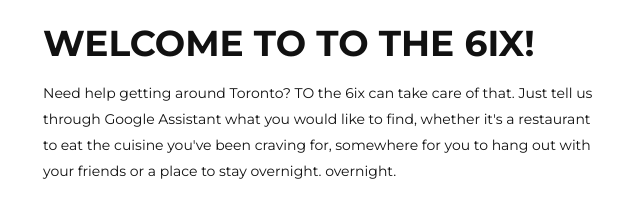
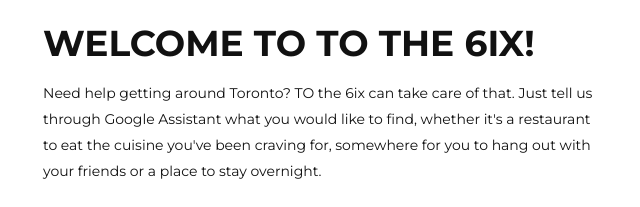
Before and after one commit to JaskomalN/TO-the-6ix, a plain HTML site: page deerhost-master/about.html in a window 1280 px wide. Shown: the part 296-503 px from the top of the page, 612-1252 px from the left. Drawn offline with Linux system fonts and the light colour scheme.

Commit message:
Update about.html

```diff
--- a/deerhost-master/about.html
+++ b/deerhost-master/about.html
@@ -156,7 +156,7 @@
                         <h2>Welcome to TO the 6ix!</h2>
                         <p>Need help getting around Toronto? TO the 6ix can take care of that. Just tell us through
                             Google Assistant what you would like to find, whether it's a restaurant to eat the cuisine
-                            you've been craving for, somewhere for you to hang out with your friends or a place to stay overnight.
+                            you've been craving for, somewhere for you to hang out with your friends or a place to stay
                             overnight.</p>
                         <div class="about__achievement">
                             <div class="about__achieve__item">
```
